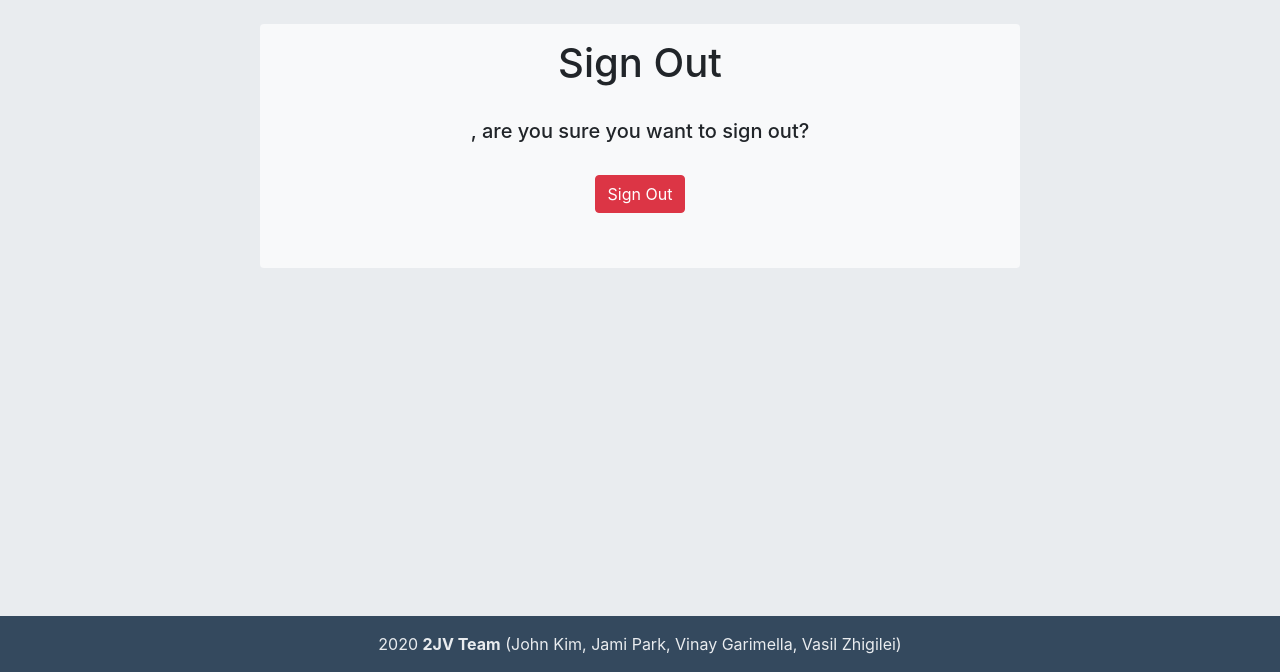
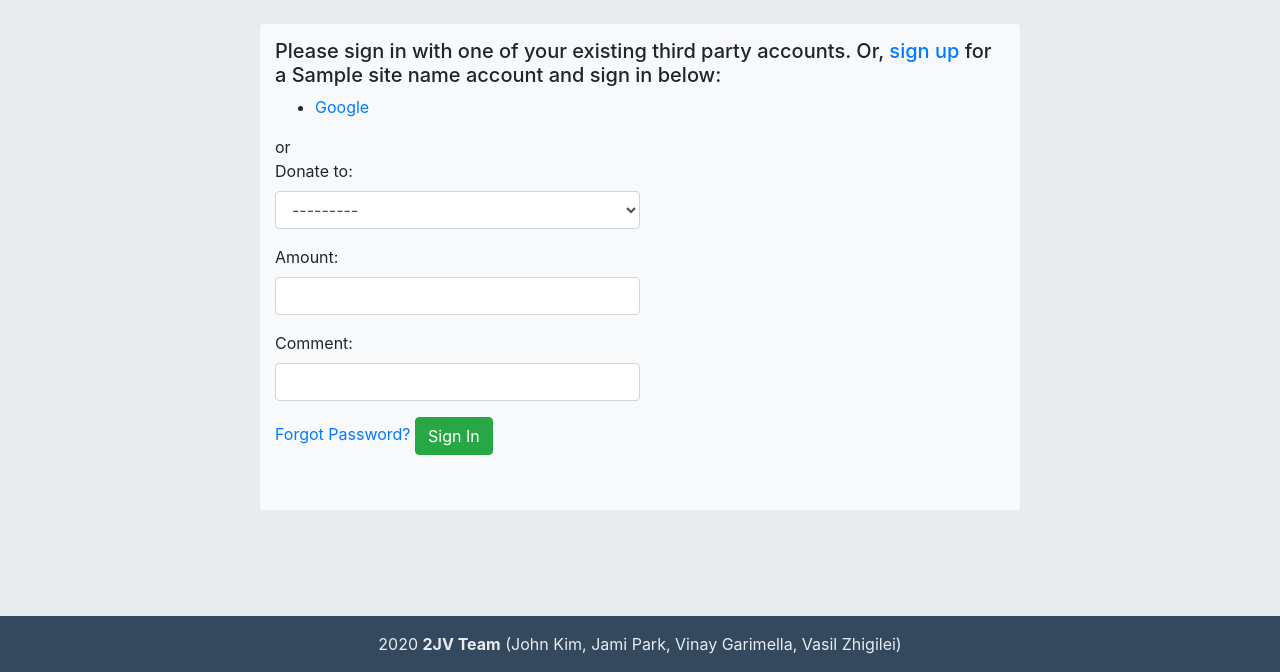
Before and after one commit to vg5ak/projectMicrotransaction, a Django app: template microdollars/templates/account/login.html in a window 1280 px wide. Shown: the part 128-800 px from the top of the page. Run offline with Django 3.2, Linux system fonts and the light colour scheme; data comes from the database, SQL or seed files in the repository; the template is opened without the code that fills it: values that come from a table or form of the project are taken from there, most other values are stand-ins (such as "Sample title", 1, 10 or a date in 2020); some libraries are stand-ins or nearby versions.

Commit message:
form in col container

```diff
--- a/microdollars/templates/account/login.html
+++ b/microdollars/templates/account/login.html
@@ -75,22 +75,43 @@
     <div id="maincontent" class="container">
 
       <br>
-      <div class="row" style="text-align: center;">
+      <div class="row">
         <div class="col-md-8 bg-light padding rounded" style="margin-left: auto; margin-right: auto;">
           {% block content %}
-          <h1>Sign Out</h1>
-          <br>
+          {% get_providers as socialaccount_providers %}
 
-          <h5>{{ user.username }}, are you sure you want to sign out?</h5>
-          <br>
+          {% if socialaccount_providers %}
+          <h5>Please sign in with one
+          of your existing third party accounts. Or, <a href="{{ signup_url }}">sign up</a>
+          for a {{ site_name }} account and sign in below:</h5>
 
-          <form method="post" action="{% url 'account_logout' %}">
+          <div class="socialaccount_ballot">
+
+            <ul class="socialaccount_providers">
+              {% include "socialaccount/snippets/provider_list.html" with process="login" %}
+            </ul>
+
+            <div class="login-or">or</div>
+
+          </div>
+
+          {% include "socialaccount/snippets/login_extra.html" %}
+
+          {% else %}
+          <h5>If you have not created an account yet, then please
+          <a href="{{ signup_url }}">sign up</a> first.</h5>
+          {% endif %}
+
+          <form class="login" method="POST" action="{% url 'account_login' %}">
             {% csrf_token %}
+            {{ form.as_p }}
             {% if redirect_field_value %}
-              <input type="hidden" name="{{ redirect_field_name }}" value="{{ redirect_field_value }}"/>
+            <input type="hidden" name="{{ redirect_field_name }}" value="{{ redirect_field_value }}" />
             {% endif %}
-            <button type="submit" class="btn btn-danger">Sign Out</button>
+            <a class="button secondaryAction" href="{% url 'account_reset_password' %}">Forgot Password?</a>
+            <button class="primaryAction btn btn-success" type="submit">Sign In</button>
           </form>
+
           {% endblock %}
           <br>
         </div>
```
